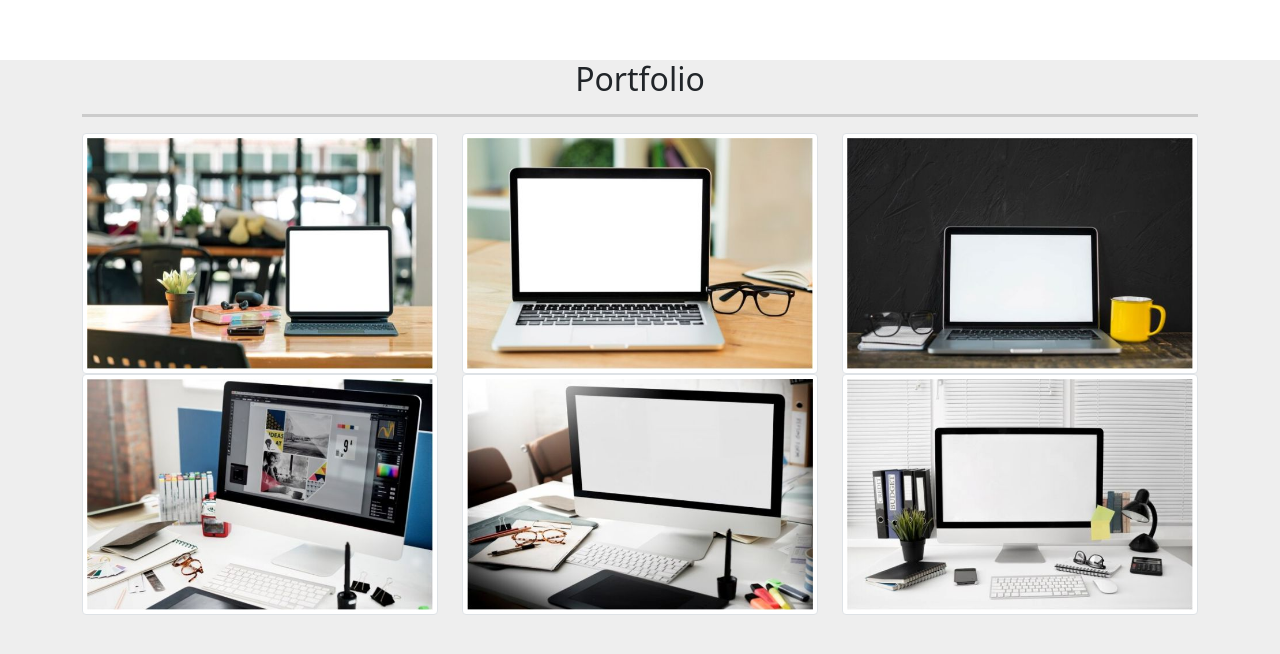
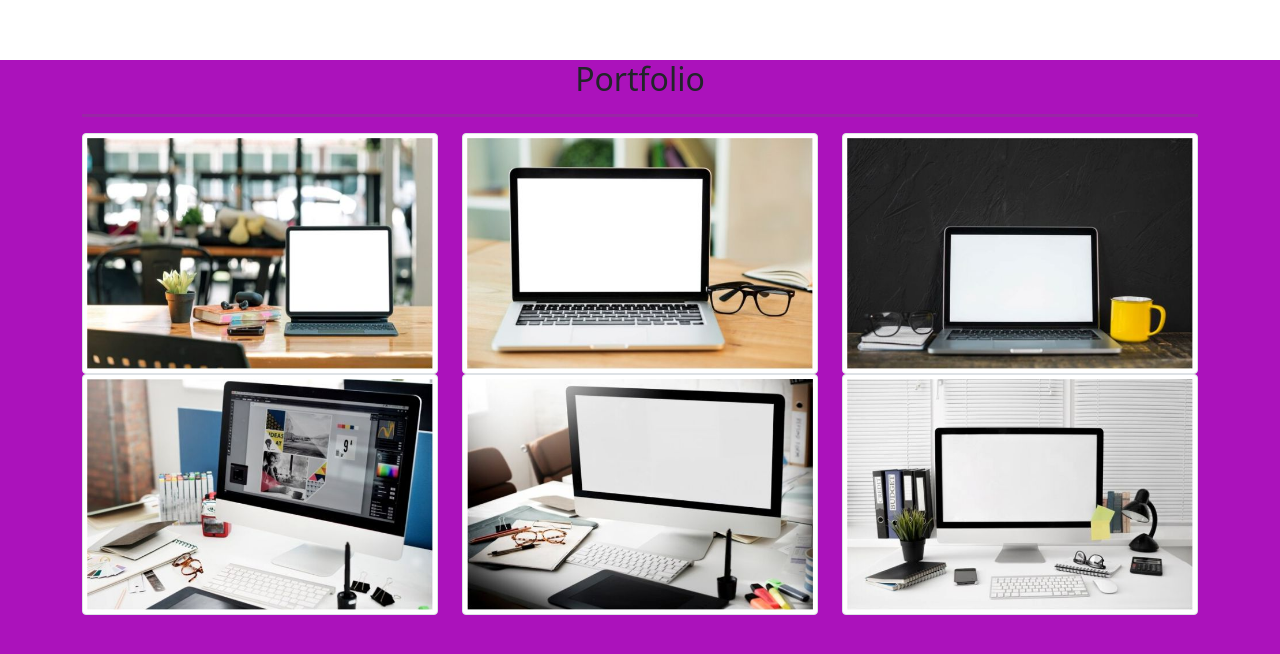
Before and after one commit to Khaeruman1303/Khaeruman1303.github.io, a plain HTML site: page index.html in a window 1280 px wide. Shown: the part 932-1586 px from the top of the page. Drawn offline with nearby package versions, Linux system fonts and the light colour scheme.

Commit message:
mengubah body menjadi ungu

```diff
--- a/style.css
+++ b/style.css
@@ -12,5 +12,5 @@ section {
 }
 
 .portfolio {
-	background-color: #eee;
+	background-color: #ab12bb;
 }
```
